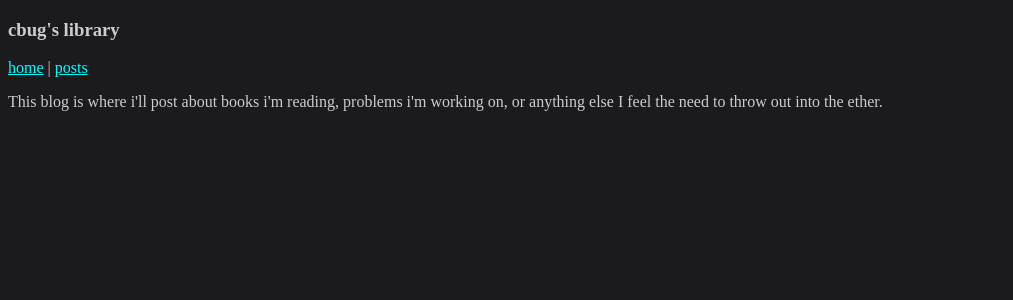
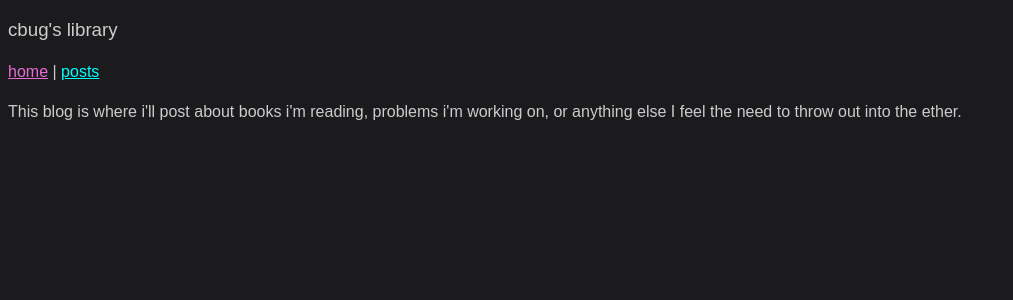
Before and after one commit to coburks/coburks.github.io, a PHP site: page / in a window 1280 px wide. Shown: the top 300 px of the page, without its empty margins (0-1013 px from the left). Run offline with PHP 8.4, Linux system fonts and the light colour scheme.

Commit message:
Update style.css

```diff
--- a/style.css
+++ b/style.css
@@ -1,20 +1,81 @@
 html {
   background-color: #1b1b1e;
   color: #cccccc;
+  /* fix line height in all browsers */
+  line-height: 1.15;
+  /* prevent adjustments of font size after orientation changes in iOS */
+  -webkit-text-size-adjust: 100%;
+  font-family: sans-serif;
+  line-height: 1.5;
+}
+body {
+  /* remove margin in all browsers */
+  margin: 0;
+}
+a:link /*css for page links*/ {
+  color: cyan;
 }
 
-a:link /*css for page links*/{
-    color: cyan;
+a:visited /*css for page links*/ {
+  color: cyan;
 }
 
-a:visited /*css for page links*/{
-    color: cyan;
+a:hover /*css for page links*/ {
+  color: #34b37c;
 }
 
-a:hover /*css for page links*/{
-    color: #34b37c;
+a:active /*css for page links*/ {
+  color: #f1e3ef;
 }
 
-a:active /*css for page links*/{
-    color: #e333cc;
+a.current {
+  color: #e76bd6;
 }
+header {
+  max-width: 34rem;
+  margin-top: 16px;
+  margin-right: auto;
+  padding-left: 8px;
+  padding-right: 8px;
+}
+main {
+  max-width: 38rem;
+  margin-bottom: 16px;
+  margin-left: auto;
+  margin-right: auto;
+  padding-left: 8px;
+  padding-right: 8px;
+}
+.flex-container1 {
+  padding-left: 8px;
+}
+
+h1 {
+  font-size: 1.8rem;
+  font-weight: 500;
+  padding-bottom: 4px;
+  border-bottom: 2px solid var(--light-grey-color);
+  margin: 16px 0;
+}
+
+h2,
+h3 {
+  font-weight: 500;
+  margin: 16px 0;
+}
+
+ol,
+ul {
+  padding-left: 24px;
+}
+
+footer {
+  max-width: 34rem;
+  margin-left: auto;
+  margin-right: auto;
+  margin-top: 56px;
+  margin-bottom: 16px;
+  padding-left: 8px;
+  padding-right: 8px;
+  color: var(--dark-grey-color);
+}
```
